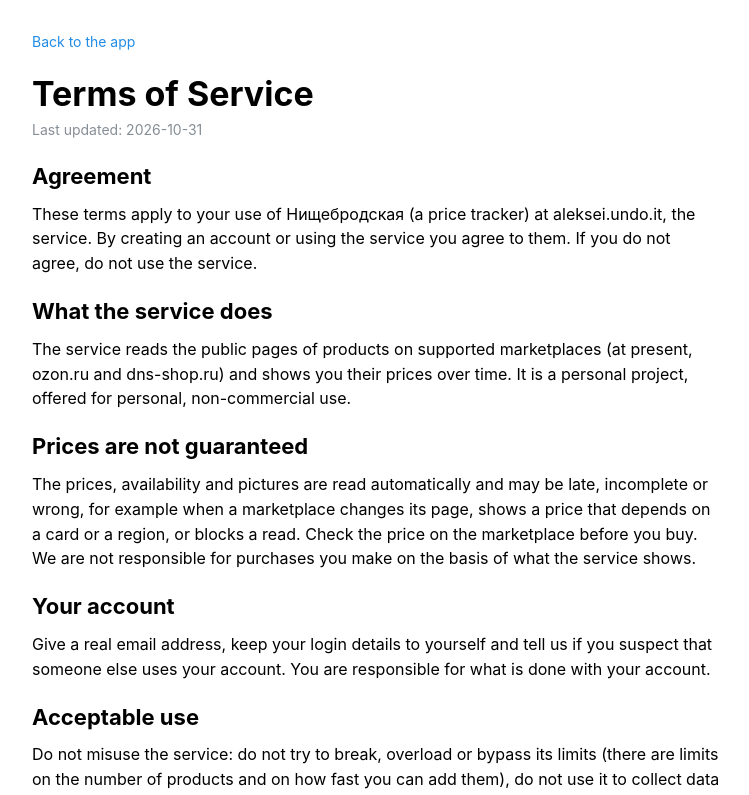
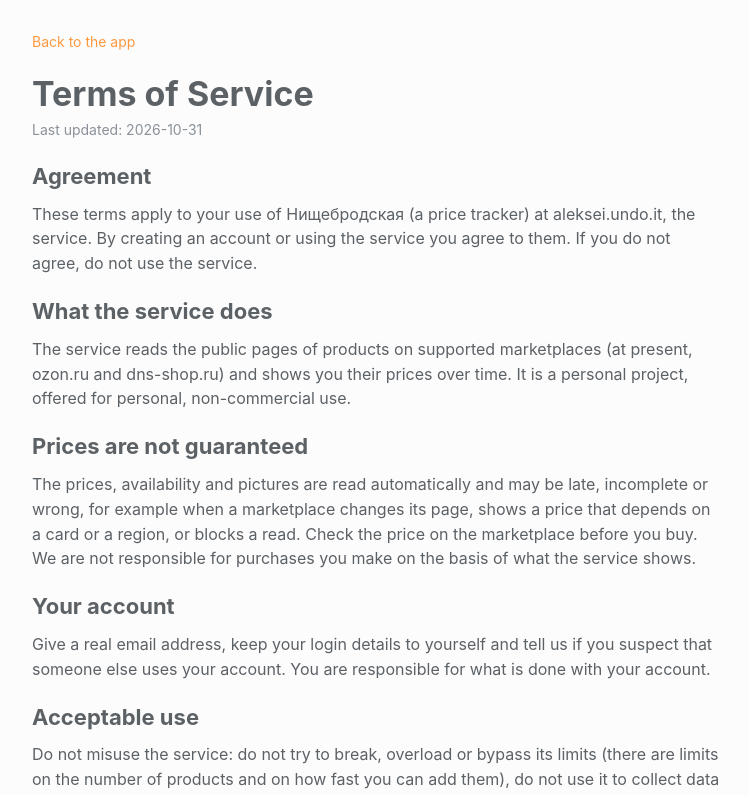
Before and after one commit to osipovts/ozon-tracker-monorepo, a React (Vite) app in the folder apps/frontend-client/: page /terms in a window 1280 px wide. Shown: the top 795 px of the page, without its empty margins (264-1013 px from the left). Built offline with nearby package versions, Linux system fonts and the light colour scheme; what openapi-fetch would draw is missing.

Commit message:
Client: Great Vibes brand title, Ayu color scheme, header aligned with the content

```diff
--- /dev/null
+++ b/apps/frontend-client/src/app/ayu.theme.ts
@@ -0,0 +1,65 @@
+import {
+  createTheme,
+  type CSSVariablesResolver,
+  type MantineColorsTuple,
+  type MantineThemeOverride,
+} from '@mantine/core';
+
+/** The font of the name of the app. */
+export const BRAND_FONT = "'Great Vibes', cursive";
+
+/** Ayu Light: the greys of the page and its lines. */
+const gray: MantineColorsTuple = [
+  '#f3f4f5',
+  '#eff0f1',
+  '#e7e8e9',
+  '#d9dadc',
+  '#bfc1c4',
+  '#a6a9ad',
+  '#8a9199',
+  '#6c7680',
+  '#5c6166',
+  '#3f4348',
+];
+
+/** Ayu Dark: from the text (0) to the page (7) and below. */
+const dark: MantineColorsTuple = [
+  '#bfbdb6',
+  '#acaaa3',
+  '#8a8f98',
+  '#626a73',
+  '#2d3340',
+  '#222834',
+  '#131721',
+  '#0b0e14',
+  '#080a0f',
+  '#05070a',
+];
+
+/** The accent of both schemes: Ayu Dark amber (shade 5) and Ayu Light orange (shade 6). */
+const ayu: MantineColorsTuple = [
+  '#fff7e6',
+  '#ffeccc',
+  '#ffdd9e',
+  '#ffcd70',
+  '#ffbd47',
+  '#e6b450',
+  '#ff9940',
+  '#e68a38',
+  '#c97420',
+  '#a65f14',
+];
+
+export const ayuTheme: MantineThemeOverride = createTheme({
+  colors: { gray, dark, ayu },
+  primaryColor: 'ayu',
+  primaryShade: { light: 6, dark: 5 },
+  autoContrast: true,
+});
+
+/** The page and its text in the two schemes of Ayu. */
+export const ayuVariables: CSSVariablesResolver = () => ({
+  variables: {},
+  light: { '--mantine-color-body': '#fcfcfc', '--mantine-color-text': '#5c6166' },
+  dark: { '--mantine-color-body': '#0b0e14', '--mantine-color-text': '#bfbdb6' },
+});
--- a/apps/frontend-client/src/app/client-shell.component.tsx
+++ b/apps/frontend-client/src/app/client-shell.component.tsx
@@ -15,6 +15,7 @@ import { Link, Outlet, useNavigate } from 'react-router';
 
 import { useLogout, useMe, useResendVerification } from '../features/auth/use-me.hook.js';
 import { LegalFooter } from '../features/legal/legal-footer.component.js';
+import { BRAND_FONT } from './ayu.theme.js';
 
 /** The arrow of a button that opens a menu. */
 function ChevronDown(): ReactElement {
@@ -44,10 +45,11 @@ export function ClientShell(): ReactElement {
 
   return (
     <AppShell header={{ height: 56 }} padding="md">
-      <AppShell.Header>
-        <Group h="100%" px="md" justify="space-between" wrap="nowrap">
+      <AppShell.Header px="md">
+        <Container size="lg" h="100%">
+          <Group h="100%" justify="space-between" wrap="nowrap">
             <Group gap="xs" align="baseline" wrap="nowrap">
-            <Title order={4}>
+              <Title order={4} ff={BRAND_FONT} fz={32} fw={400} lh={1}>
                 <Anchor component={Link} to="/" c="inherit" underline="never">
                   {t('shell.title')}
                 </Anchor>
@@ -83,6 +85,7 @@ export function ClientShell(): ReactElement {
               </Menu.Dropdown>
             </Menu>
           </Group>
+        </Container>
       </AppShell.Header>
       <AppShell.Main>
         <Container size="lg">
--- /dev/null
+++ b/apps/frontend-client/src/assets/fonts.css
@@ -0,0 +1,18 @@
+/* Great Vibes (Google Fonts, SIL OFL), the cyrillic subsets: the name of the app is the only text set in it */
+@font-face {
+  font-family: 'Great Vibes';
+  font-style: normal;
+  font-weight: 400;
+  font-display: swap;
+  src: url('./fonts/great-vibes-cyrillic-ext.woff2') format('woff2');
+  unicode-range: U+0460-052F, U+1C80-1C8A, U+20B4, U+2DE0-2DFF, U+A640-A69F, U+FE2E-FE2F;
+}
+
+@font-face {
+  font-family: 'Great Vibes';
+  font-style: normal;
+  font-weight: 400;
+  font-display: swap;
+  src: url('./fonts/great-vibes-cyrillic.woff2') format('woff2');
+  unicode-range: U+0301, U+0400-045F, U+0490-0491, U+04B0-04B1, U+2116;
+}
--- a/apps/frontend-client/src/features/auth/login.page.tsx
+++ b/apps/frontend-client/src/features/auth/login.page.tsx
@@ -16,6 +16,7 @@ import { type ReactElement, type SyntheticEvent, useState } from 'react';
 import { useTranslation } from 'react-i18next';
 import { Navigate, useNavigate, useSearchParams } from 'react-router';
 
+import { BRAND_FONT } from '../../app/ayu.theme.js';
 import { LegalFooter } from '../legal/legal-footer.component.js';
 import { ProviderIcon } from './provider-icon.component.js';
 import { providerName } from './provider-name.type.js';
@@ -123,7 +124,9 @@ export function LoginPage(): ReactElement {
         <form onSubmit={submit}>
           <Stack>
             <Stack gap={0}>
-              <Title order={2}>{t('login.title')}</Title>
+              <Title order={2} ff={BRAND_FONT} fz={64} fw={400} lh={1.1}>
+                {t('login.title')}
+              </Title>
               <Text size="sm" c="dimmed">
                 {t('brand.slogan')}
               </Text>
--- a/apps/frontend-client/src/main.tsx
+++ b/apps/frontend-client/src/main.tsx
@@ -1,4 +1,5 @@
 import '@mantine/core/styles.css';
+import './assets/fonts.css';
 
 import { MantineProvider } from '@mantine/core';
 import { QueryClient, QueryClientProvider } from '@tanstack/react-query';
@@ -6,6 +7,7 @@ import { StrictMode } from 'react';
 import { createRoot } from 'react-dom/client';
 import { RouterProvider } from 'react-router/dom';
 
+import { ayuTheme, ayuVariables } from './app/ayu.theme.js';
 import { createAppRouter } from './app/router.js';
 import { createI18n } from './i18n/i18n.js';
 
@@ -16,7 +18,7 @@ if (container === null) throw new Error('The page has no #root');
 
 createRoot(container).render(
   <StrictMode>
-    <MantineProvider defaultColorScheme="auto">
+    <MantineProvider theme={ayuTheme} cssVariablesResolver={ayuVariables} defaultColorScheme="auto">
       <QueryClientProvider client={queryClient}>
         <RouterProvider router={createAppRouter(import.meta.env.BASE_URL.replace(/\/$/, ''))} />
       </QueryClientProvider>
```
Also changed, not shown: apps/frontend-client/src/assets/fonts/great-vibes-cyrillic-ext.woff2 (added), apps/frontend-client/src/assets/fonts/great-vibes-cyrillic.woff2 (added). Lines whose indentation alone changed are shown as unchanged.
